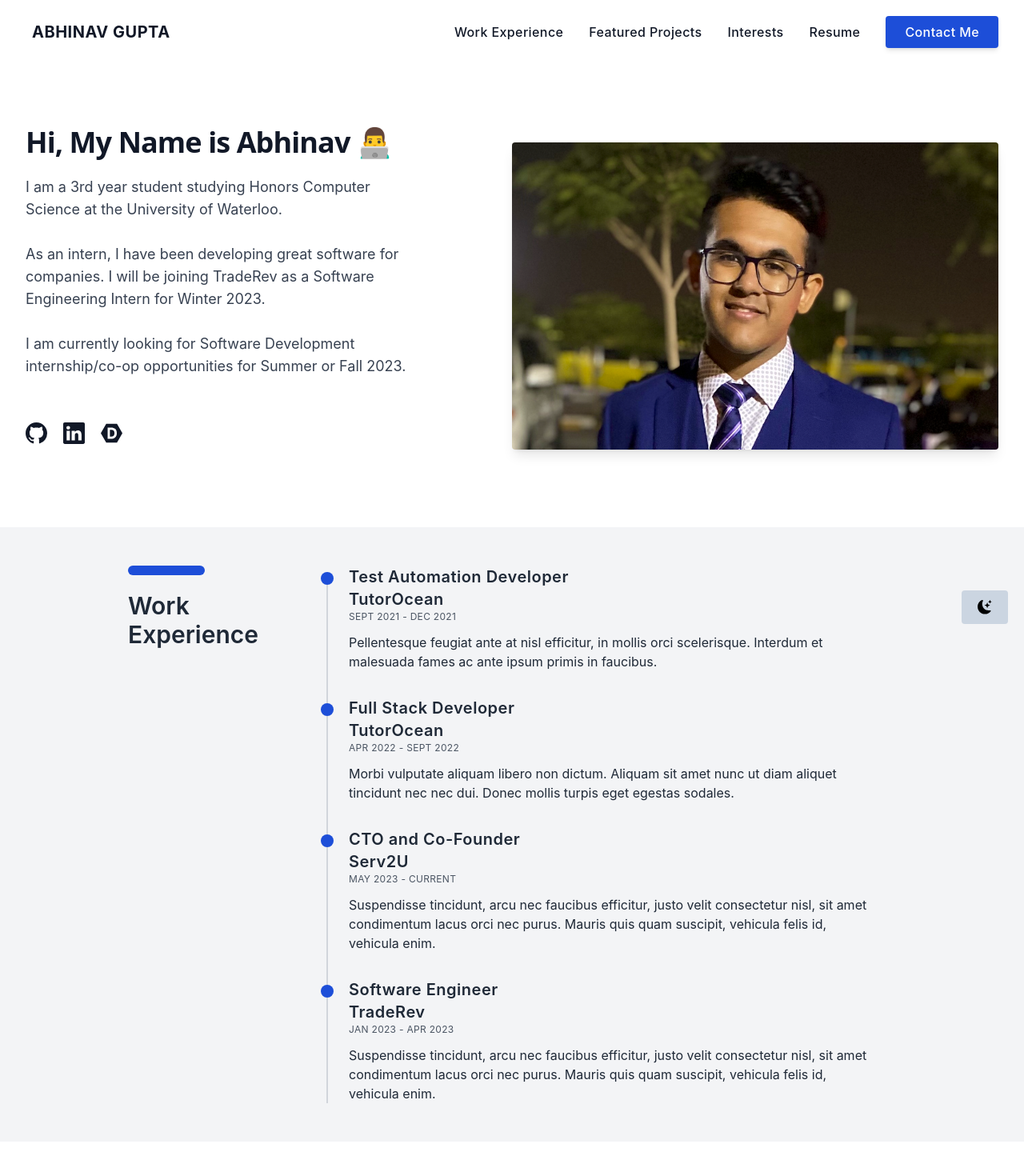
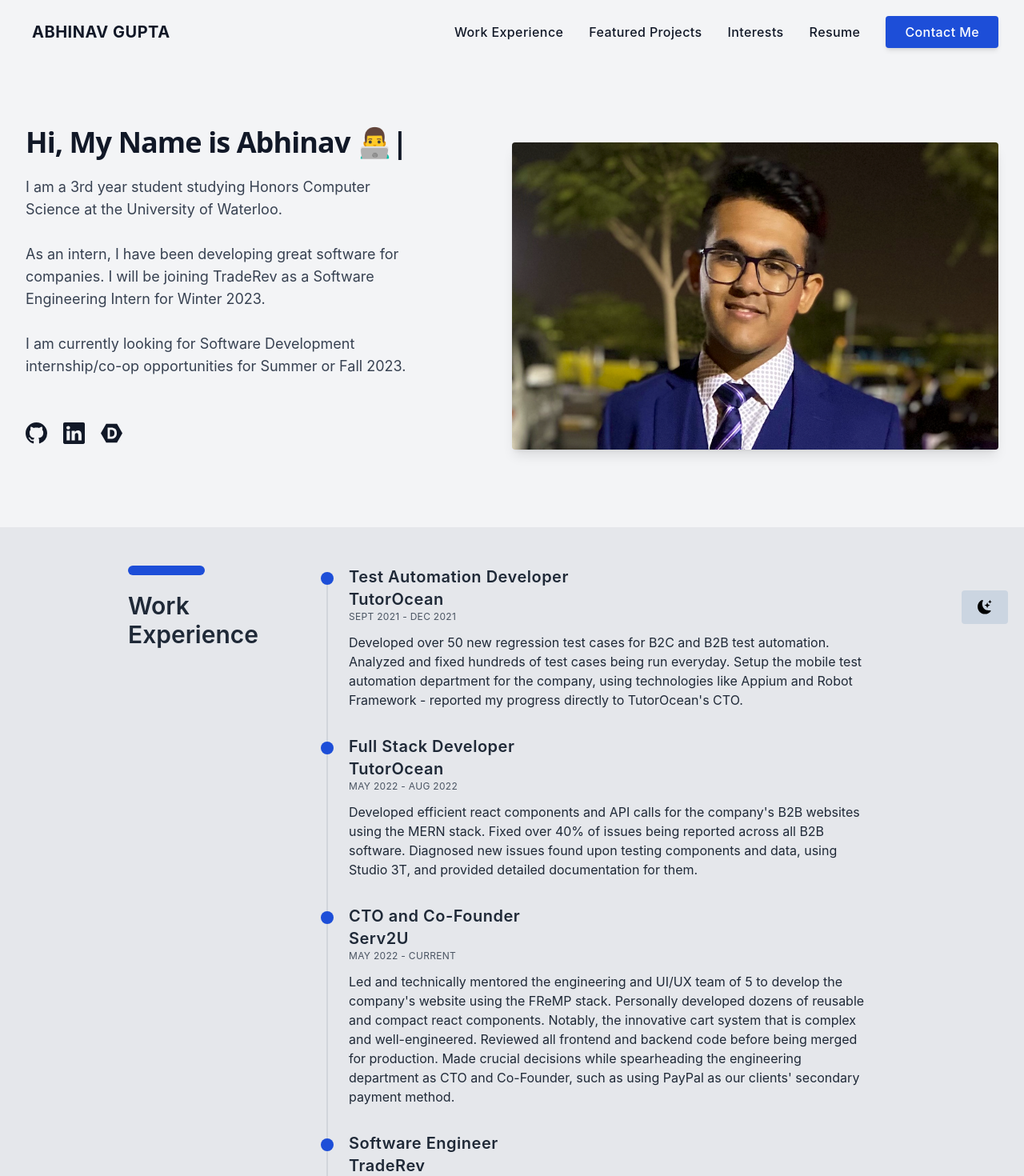
Before and after one commit to AbhinavGupta2002/Personal_Website_2, a React (Create React App) app: page / in a window 1280 px wide. Shown: the top 1470 px of the page at 80% size. Built offline with nearby package versions, Linux system fonts and the light colour scheme.

Commit message:
Finalized the website

```diff
--- a/src/FeaturedProjects.js
+++ b/src/FeaturedProjects.js
@@ -22,7 +22,7 @@
             links: [
                 {
                     logo: <BsGithub className='hover:text-blue-600 cursor-pointer transition-colors duration-200'/>,
-                    link: ''
+                    link: 'https://github.com/AbhinavGupta2002/Personal_Website_2'
                 }
             ]
         },
@@ -74,7 +74,7 @@
         }
     ]
     return (
-            <section className={mode === 'day' ? "bg-white text-gray-800" : "bg-gray-900 text-white"}>
+            <section className={mode === 'day' ? "bg-gray-100 text-gray-800" : "bg-gray-900 text-white"}>
                 <Link className='FeaturedProjects'/>
                 <div className="container max-w-5xl px-4 py-12 mx-auto">
                     <div className="grid sm:content-center lg:gap-4 md:gap-4 mx-4 sm:grid-cols-12 justify-center">
--- a/src/Header.js
+++ b/src/Header.js
@@ -9,7 +9,7 @@
   const mode = useSelector((state) => state.mode) // redux state
 
   return (
-    <div className={mode === 'night' ? "bg-gray-900" : "bg-white"}>
+    <div className={mode === 'night' ? "bg-gray-900" : "bg-gray-100"}>
       <div className="px-4 py-16 mx-auto sm:max-w-xl md:max-w-full lg:max-w-screen-xl md:px-24 lg:px-8 lg:py-20">
         <div className="flex flex-col items-center justify-between lg:flex-row">
           <div className="mb-10 lg:max-w-lg lg:pr-5 lg:mb-0 text-center hdr:text-start">
--- a/src/Interests.js
+++ b/src/Interests.js
@@ -6,9 +6,9 @@
     const mode = useSelector((state) => state.mode) // redux state
 
     return (
-        <div class={mode === 'day' ? "bg-gray-100" : "bg-gray-800"}>
+        <div class={mode === 'day' ? "bg-gray-200" : "bg-gray-800"}>
             <Link className="Interests"/>
-            <h3 className=" text-center text-3xl font-semibold text-white pt-10">Interests</h3>
+            <h3 className={mode === 'day' ? "text-center text-3xl font-semibold text-gray-900 pt-10" : "text-center text-3xl font-semibold text-white pt-10"}>Interests</h3>
             <div class="px-4 py-16 mx-auto sm:max-w-xl md:max-w-full lg:max-w-screen-xl md:px-24 lg:px-8 lg:py-20">
                 <div class="grid grid-cols-2 gap-x-8 gap-y-12 md:grid-cols-4">
                 <div class={mode === 'day' ? "text-center md:border-r md:border-gray-300" : "text-center md:border-r md:border-gray-700"}>
--- a/src/NavBar.js
+++ b/src/NavBar.js
@@ -8,7 +8,7 @@
     const mode = useSelector((state) => state.mode) // redux state
 
     return (
-      <div class={mode === 'night' ? "bg-gray-900" : "bg-white"}>
+      <div class={mode === 'night' ? "bg-gray-900" : "bg-gray-100"}>
         <div class="px-4 py-5 mx-auto sm:max-w-xl md:max-w-full lg:max-w-screen-xl md:px-24 lg:px-8">
           <div class="relative flex items-center justify-between">
             <a
@@ -72,8 +72,8 @@
                 </svg>
               </button>
               {isMenuOpen && (
-                <div class="absolute top-0 left-0 w-full">
-                  <div class={mode === 'day' ? "p-5 bg-white border rounded shadow-sm" : "p-5 bg-gray-800 border border-gray-700 rounded shadow-sm"}>
+                <div class="absolute top-0 left-0 w-full z-10">
+                  <div class={mode === 'day' ? "p-5 bg-gray-100 border rounded shadow-sm" : "p-5 bg-gray-800 border border-gray-700 rounded shadow-sm"}>
                     <div class="flex items-center justify-between mb-4">
                       <div>
                         <a
--- a/src/TimeLine.js
+++ b/src/TimeLine.js
@@ -5,7 +5,7 @@
 export const TimeLine = () => {
     const mode = useSelector((state) => state.mode) // redux state
     return (
-            <section className={mode === 'day' ? "bg-gray-100 text-gray-800" : "bg-gray-800 text-white"}>
+            <section className={mode === 'day' ? "bg-gray-200 text-gray-800" : "bg-gray-800 text-white"}>
                 <Link className='WorkExperience'/>
                 <div className="container max-w-5xl px-4 py-12 mx-auto">
                     <div className="grid gap-4 mx-4 sm:grid-cols-12">
@@ -20,25 +20,25 @@
                                     <h3 className="text-xl font-semibold tracking-wide">Test Automation Developer</h3>
                                     <h3 className="text-xl font-semibold tracking-wide">TutorOcean</h3>
                                     <time className={mode === 'day' ? "text-xs tracking-wide uppercase text-gray-600" : "text-xs tracking-wide uppercase text-gray-500"}>Sept 2021 - Dec 2021</time>
-                                    <p className="mt-3">Pellentesque feugiat ante at nisl efficitur, in mollis orci scelerisque. Interdum et malesuada fames ac ante ipsum primis in faucibus.</p>
+                                    <p className="mt-3">Developed over 50 new regression test cases for B2C and B2B test automation. Analyzed and fixed hundreds of test cases being run everyday. Setup the mobile test automation department for the company, using technologies like Appium and Robot Framework - reported my progress directly to TutorOcean's CTO.</p>
                                 </div>
                                 <div className="flex flex-col sm:relative sm:before:absolute sm:before:top-2 sm:before:w-4 sm:before:h-4 sm:before:rounded-full sm:before:left-[-35px] sm:before:z-[1] before:bg-blue-700">
                                     <h3 className="text-xl font-semibold tracking-wide">Full Stack Developer</h3>
                                     <h3 className="text-xl font-semibold tracking-wide">TutorOcean</h3>
-                                    <time className={mode === 'day' ? "text-xs tracking-wide uppercase text-gray-600" : "text-xs tracking-wide uppercase text-gray-500"}>Apr 2022 - Sept 2022</time>
-                                    <p className="mt-3">Morbi vulputate aliquam libero non dictum. Aliquam sit amet nunc ut diam aliquet tincidunt nec nec dui. Donec mollis turpis eget egestas sodales.</p>
+                                    <time className={mode === 'day' ? "text-xs tracking-wide uppercase text-gray-600" : "text-xs tracking-wide uppercase text-gray-500"}>May 2022 - Aug 2022</time>
+                                    <p className="mt-3">Developed efficient react components and API calls for the company's B2B websites using the MERN stack. Fixed over 40% of issues being reported across all B2B software. Diagnosed new issues found upon testing components and data, using Studio 3T, and provided detailed documentation for them.</p>
                                 </div>
                                 <div className="flex flex-col sm:relative sm:before:absolute sm:before:top-2 sm:before:w-4 sm:before:h-4 sm:before:rounded-full sm:before:left-[-35px] sm:before:z-[1] before:bg-blue-700">
                                     <h3 className="text-xl font-semibold tracking-wide">CTO and Co-Founder</h3>
                                     <h3 className="text-xl font-semibold tracking-wide">Serv2U</h3>
-                                    <time className={mode === 'day' ? "text-xs tracking-wide uppercase text-gray-600" : "text-xs tracking-wide uppercase text-gray-500"}>May 2023 - Current</time>
-                                    <p className="mt-3">Suspendisse tincidunt, arcu nec faucibus efficitur, justo velit consectetur nisl, sit amet condimentum lacus orci nec purus. Mauris quis quam suscipit, vehicula felis id, vehicula enim.</p>
+                                    <time className={mode === 'day' ? "text-xs tracking-wide uppercase text-gray-600" : "text-xs tracking-wide uppercase text-gray-500"}>May 2022 - Current</time>
+                                    <p className="mt-3">Led and technically mentored the engineering and UI/UX team of 5 to develop the company's website using the FReMP stack. Personally developed dozens of reusable and compact react components. Notably, the innovative cart system that is complex and well-engineered. Reviewed all frontend and backend code before being merged for production. Made crucial decisions while spearheading the engineering department as CTO and Co-Founder, such as using PayPal as our clients' secondary payment method.</p>
                                 </div>
                                 <div className="flex flex-col sm:relative sm:before:absolute sm:before:top-2 sm:before:w-4 sm:before:h-4 sm:before:rounded-full sm:before:left-[-35px] sm:before:z-[1] before:bg-blue-700">
                                     <h3 className="text-xl font-semibold tracking-wide">Software Engineer</h3>
                                     <h3 className="text-xl font-semibold tracking-wide">TradeRev</h3>
                                     <time className={mode === 'day' ? "text-xs tracking-wide uppercase text-gray-600" : "text-xs tracking-wide uppercase text-gray-500"}>Jan 2023 - Apr 2023</time>
-                                    <p className="mt-3">Suspendisse tincidunt, arcu nec faucibus efficitur, justo velit consectetur nisl, sit amet condimentum lacus orci nec purus. Mauris quis quam suscipit, vehicula felis id, vehicula enim.</p>
+                                    <p className="mt-3"></p>
                                 </div>
                             </div>
                         </div>
```
Also changed, not shown: 1 other file (tests, documents, lock files or other folders).
